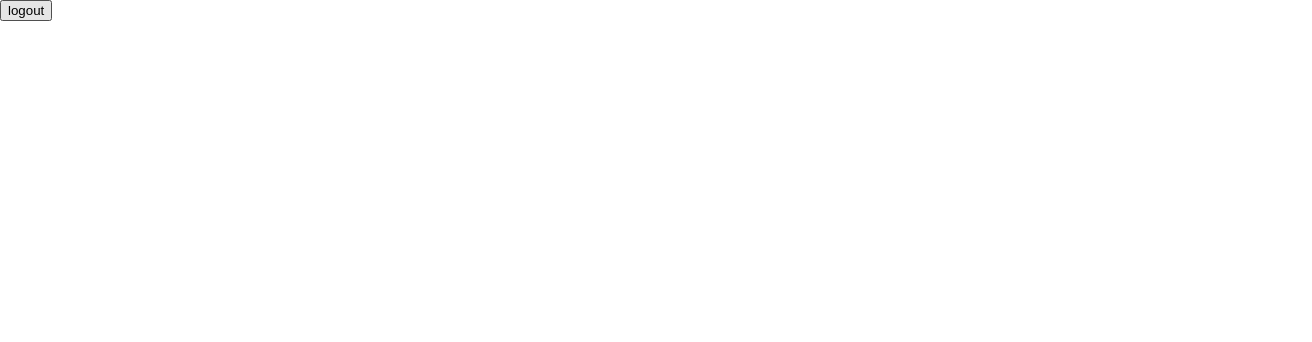
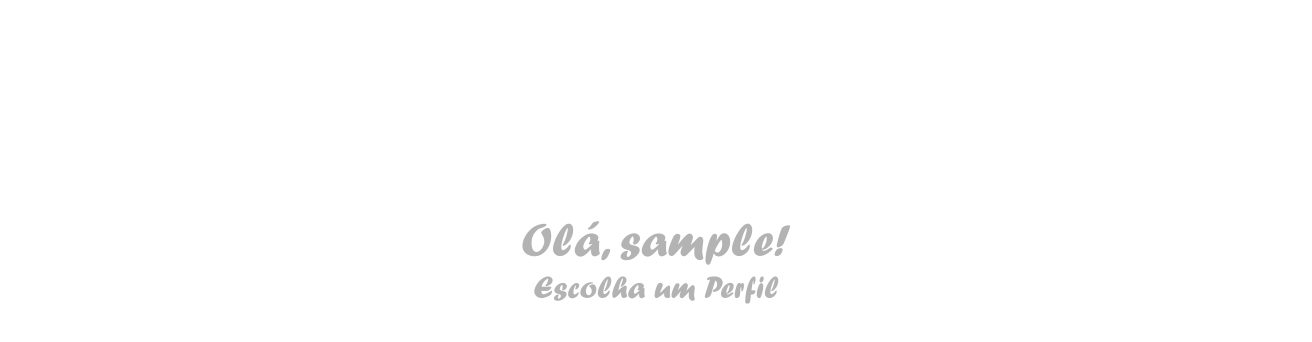
Before and after one commit to sirsathler/momento-react, a React (Create React App) app: page / in a window 1280 px wide. Shown: the top 342 px of the page, 1312 px wide, since content can reach past the window. Built offline with nearby package versions, Linux system fonts and the light colour scheme; sample sign-in values are in the browser's storage.

Commit message:
Add user cache in storage

```diff
--- a/src/App.js
+++ b/src/App.js
@@ -5,17 +5,22 @@ import { ResponseInterceptor } from './services/interceptors/ResponseInterceptor
 import Auth from './pages/auth/Auth';
 import { AuthProvider } from './contexts/AuthProvider';
 import UserSelect from './pages/user-select/User-Select';
+import ProtectedRoute from './contexts/ProtectedRoute';
+
 
 function App() {
+
   return (
     <div className="App">
       <BrowserRouter>
         <AuthProvider>
           <ResponseInterceptor />
           <Routes>
-            <Route path="/" exact element={<UserSelect />} />
+            <Route path="/" exact element={<ProtectedRoute><UserSelect /></ProtectedRoute>} />
+            <Route path="/ata" exact element={<ProtectedRoute>{<>ta</>}</ProtectedRoute>} />
             <Route path="/login" exact element={<Login />} />
             <Route path="/auth" exact element={<Auth />} />
+
           </Routes>
         </AuthProvider>
       </BrowserRouter>
--- a/src/contexts/AuthProvider.jsx
+++ b/src/contexts/AuthProvider.jsx
@@ -5,30 +5,37 @@ export const AuthContext = createContext()
 
 export const AuthProvider = ({ children }) => {
     const [access_token, setAccess_Token] = useState()
+    const [user, setUser] = useState()
     const [loading, setLoading] = useState(true)
+
     let Navigate = useNavigate()
 
     useEffect(() => {
-        const token = localStorage.getItem('access_token')
-        if (token) {
-            setAccess_Token(token)
-        }
-        else {
-            Navigate("/login")
+        console.log(user)
+        const userStoraged = localStorage.getItem('user')
+        const tokenStoraged = localStorage.getItem('access_token')
+        if (tokenStoraged && userStoraged && !user) {
+            const parsedUser = JSON.parse(userStoraged)
+            setAccess_Token(tokenStoraged)
+            setUser(parsedUser)
+            console.log('ata')
+            // Navigate('/')
         }
 
         setLoading(false)
-    }, [])
+    }, [user])
 
     function handleLogout() {
         localStorage.removeItem('access_token')
+        localStorage.removeItem('user')
         setAccess_Token()
+        setUser()
         Navigate("/login")
         return true
     }
 
     return (
-        <AuthContext.Provider value={{ access_token, handleLogout, loading }}>
+        <AuthContext.Provider value={{ access_token, handleLogout, loading, user, setUser }}>
             {children}
         </AuthContext.Provider>
     )
--- /dev/null
+++ b/src/contexts/ProtectedRoute.js
@@ -0,0 +1,18 @@
+import { Navigate } from "react-router-dom";
+import { useContext } from "react";
+import { AuthContext } from './AuthProvider'
+
+
+const ProtectedRoute = ({ children }) => {
+    const { user, loading, access_token } = useContext(AuthContext)
+    if (loading) {
+        return <h1>loading...</h1>
+    }
+
+    if (!user && !loading) {
+        return <Navigate to="/login" replace={true} />
+    }
+
+    return children;
+};
+export default ProtectedRoute;
--- a/src/pages/auth/Auth.jsx
+++ b/src/pages/auth/Auth.jsx
@@ -1,35 +1,37 @@
 import axios from "axios";
-import { useEffect } from "react";
+import { useContext, useEffect } from "react";
 import { useNavigate } from "react-router-dom"
+import { AuthContext } from "../../contexts/AuthProvider";
 
-export default function Auth () {
+export default function Auth() {
     const Navigate = useNavigate()
     const fragment = new URLSearchParams(window.location.hash.slice(1));
     const [accessToken, tokenType] = [fragment.get('access_token'), fragment.get('token_type')];
 
-    async function getTokenFromURL() {
+    const { user, setUser } = useContext(AuthContext)
 
-        if (accessToken) {
-            localStorage.setItem('access_token', accessToken)
-            localStorage.setItem('token_type', tokenType)
-        }
-
-        return
-    }
 
 
     useEffect(() => {
-        async function fetchDiscordUser(token_type, access_token) {
-            const options = { headers: { 'authorization': `${token_type} ${access_token}` } }
-            const result = await axios.get("https://discord.com/api/users/@me", options)
+        async function getUserFromURL() {
+            if (accessToken) {
+                const config = {'Authorization': `${tokenType} ${accessToken}`}
+                const response = await axios.get('https://discordapp.com/api/users/@me', {headers: config})
 
-            if(result.status === 200) {
+                localStorage.setItem('access_token', accessToken)
+                localStorage.setItem('token_type', tokenType)
+                localStorage.setItem('user', JSON.stringify(response.data))
+                setUser(response.data)
+
                 Navigate('/')
             }
+            else{
+                Navigate('/login')
+            }
+            return
         }
 
-        getTokenFromURL()
-        fetchDiscordUser(tokenType, accessToken);
+        getUserFromURL()
     }, [])
     return
 }
--- a/src/pages/user-select/User-Select.jsx
+++ b/src/pages/user-select/User-Select.jsx
@@ -1,9 +1,14 @@
-import { useContext } from "react"
-import { AuthContext } from "../../contexts/AuthProvider"
+
+import { useContext } from 'react'
+import { AuthContext } from '../../contexts/AuthProvider'
+import './User-Select.scss'
 
 export default function () {
-    const { handleLogout } = useContext(AuthContext)
+    const { user } = useContext(AuthContext)
     return (
-        <button onClick={handleLogout}>logout</button>
+        <div className="generic-page page-user-select">
+            <h1 className="page-user-select__welcome-label">Olá, {user.username}!</h1>
+            <h2 className="page-user-select__select-label">Escolha um Perfil</h2>
+        </div>
     )
 }
--- /dev/null
+++ b/src/pages/user-select/User-Select.scss
@@ -0,0 +1,19 @@
+@import '../../styles/variables.scss';
+
+.page-user-select {
+    width: 100vw;
+    font-family: forte;
+    text-align: center;
+
+    &__welcome-label {
+        margin-top: 200px;
+        font-size: 48px;
+        color: $onBackground;
+    }
+
+    &__select-label {
+        font-size: 32px;
+        margin-top: 8px;
+        color: $onBackground;
+    }
+}
```
